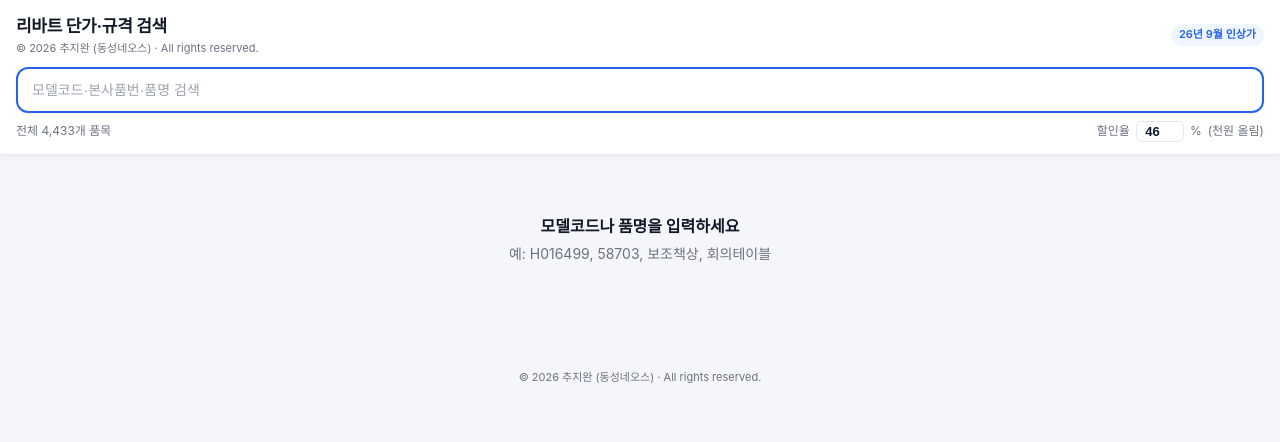
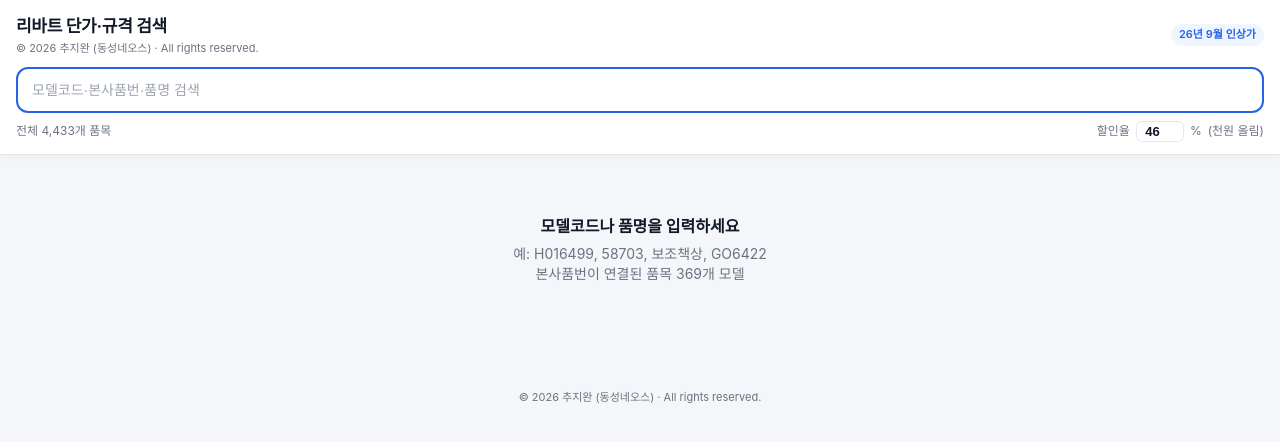
Before and after one commit to cnwldhks-jpg/Livart-Office-Price-List, a plain HTML site: page index.html in a window 1280 px wide. Drawn offline with Linux system fonts and the light colour scheme.

Commit message:
빈 상태 안내에 본사품번 검색 예시 추가

```diff
--- a/index.html
+++ b/index.html
@@ -362,7 +362,7 @@
   <div id="results" class="container">
     <div class="empty-state">
       <strong>모델코드나 품명을 입력하세요</strong>
-      예: H016499, 58703, 보조책상, 회의테이블
+      예: H016499, 58703, 보조책상, GO6422<br>본사품번이 연결된 품목 369개 모델
     </div>
   </div>
 
```
